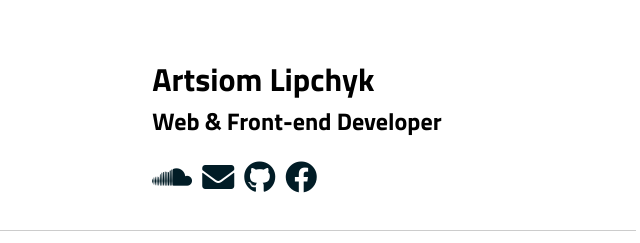
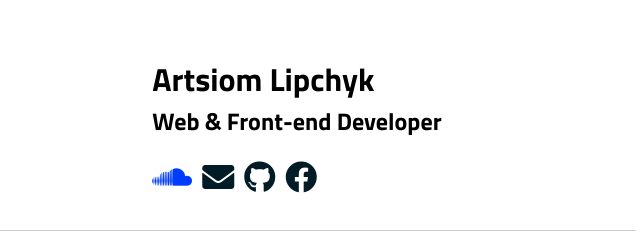
Before and after one commit to tommergz/portfolio, a plain HTML site: page index.html in a window 1280 px wide. In both pictures the pointer is over the icon 808 px from the left and 176 px from the top of the page. Shown: the top 243 px of the page, 636-1276 px from the left. Drawn offline with Linux system fonts and the light colour scheme.

Commit message:
change icons styles

```diff
--- a/styles/main.css
+++ b/styles/main.css
@@ -93,6 +93,7 @@ body {
     animation-duration: 2s;
     animation-iteration-count: infinite;
     animation-timing-function: linear;
+    color: #003cff;
 }
 @keyframes pulse {
 0% {
```
